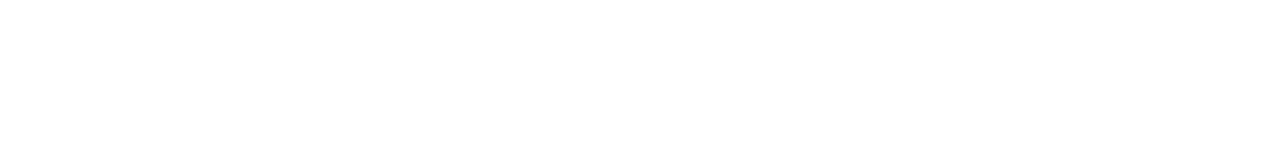
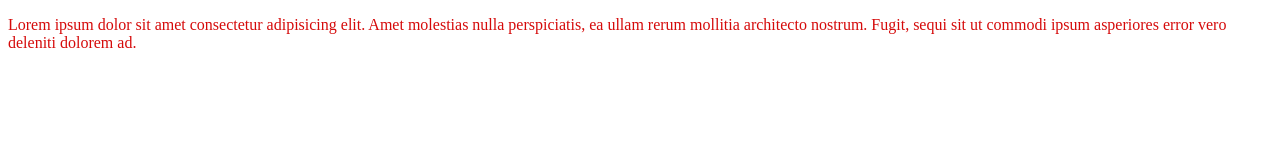
Before and after one commit to Shivam4160/FrontEnd-Practice, a plain HTML site: page PRACTICE/16-9-2024/index.html in a window 1280 px wide. Drawn offline with Linux system fonts and the light colour scheme.

Commit message:
practice

```diff
--- a/PRACTICE/16-9-2024/index.html
+++ b/PRACTICE/16-9-2024/index.html
@@ -4,8 +4,11 @@
     <meta charset="UTF-8">
     <meta name="viewport" content="width=device-width, initial-scale=1.0">
     <title>16-9-2024</title>
+    <link rel="stylesheet" href="./style.css">
 </head>
 <body>
 
+    <p>Lorem ipsum dolor sit amet consectetur adipisicing elit. Amet molestias nulla perspiciatis, ea ullam rerum mollitia architecto nostrum. Fugit, sequi sit ut commodi ipsum asperiores error vero deleniti dolorem ad.</p>
+
 </body>
 </html>
--- a/PRACTICE/16-9-2024/style.css
+++ b/PRACTICE/16-9-2024/style.css
@@ -0,0 +1,3 @@
+p{
+    color: rgba(212, 5, 5, 0.979);
+}
```
